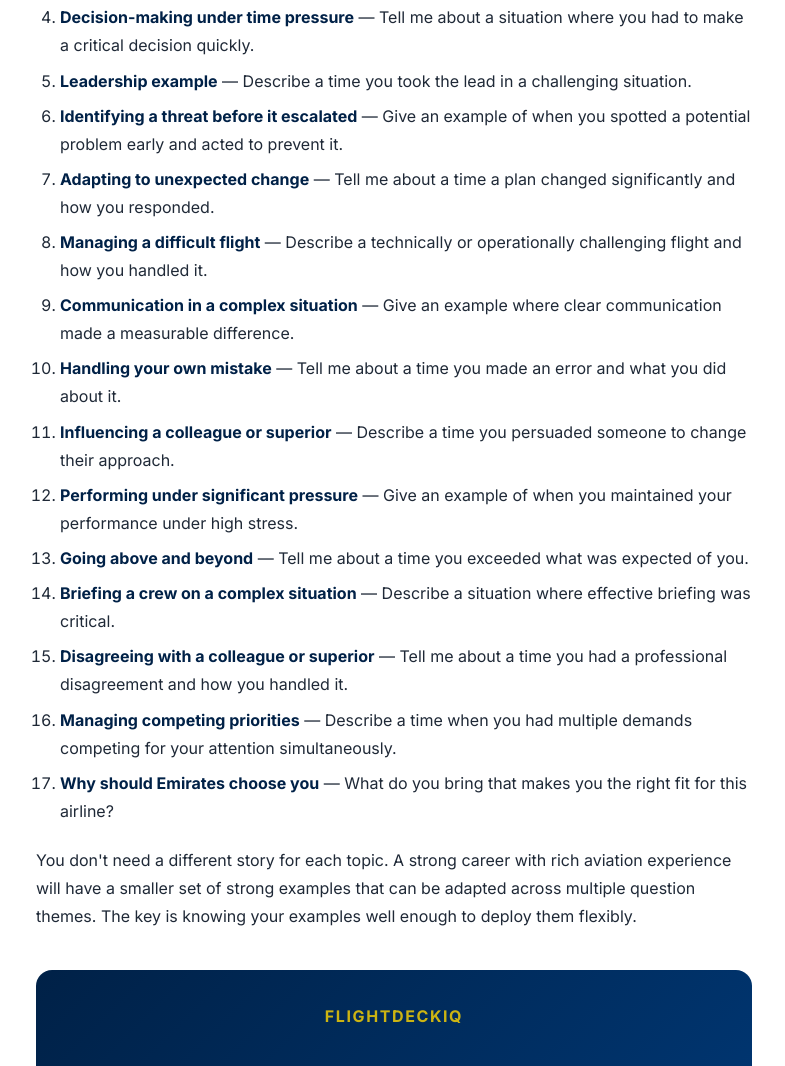
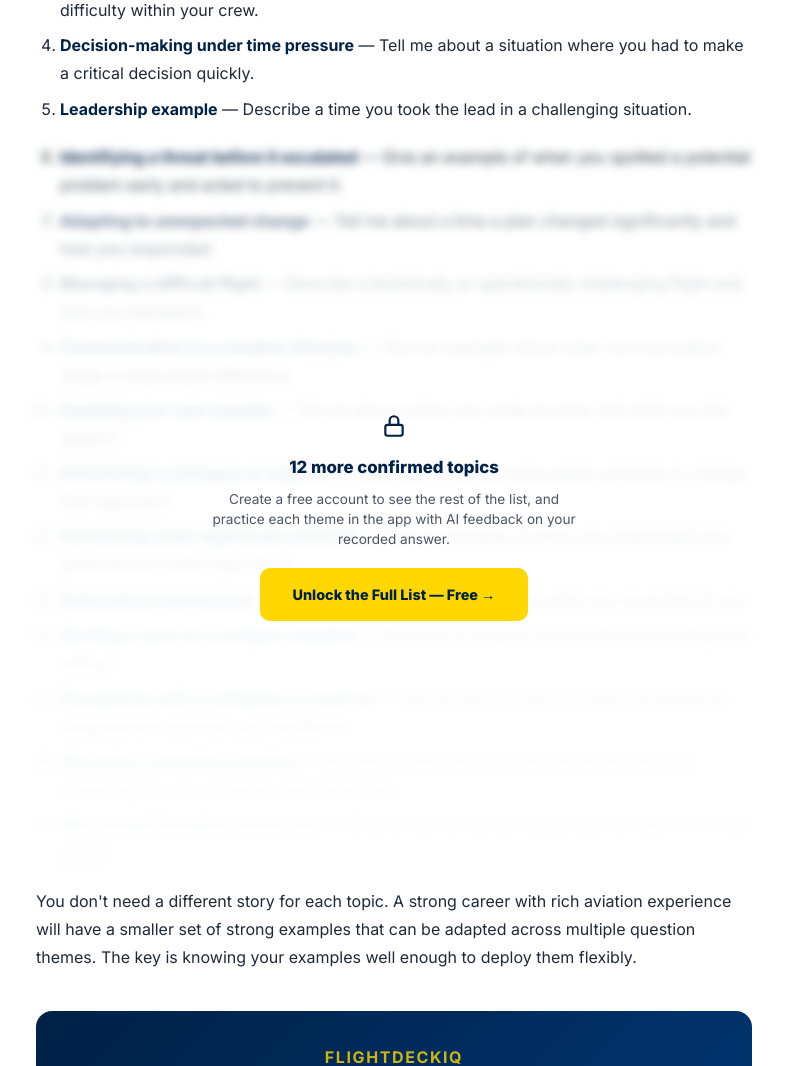
Before and after one commit to checklistlabs/flightdeckiq-landing, a website: page blog/emirates-hirevue-guide-2026.html in a window 1280 px wide. Shown: the part 4368-5434 px from the top of the page, without its empty margins (246-1031 px from the left). Drawn offline with Linux system fonts and the light colour scheme.

Commit message:
seo: gate 12 of 17 HireVue question topics behind free signup
Guide was giving away the full confirmed question list for free with a
low CTA click-through rate on its highest-traffic page. First 5 topics
stay visible in full; remaining 12 are blurred with a "create a free
account" teaser, matching the existing in-app paywall pattern
(VideoInterview.jsx FREE_QUESTION_COUNT).

```diff
--- a/blog/emirates-hirevue-guide-2026.html
+++ b/blog/emirates-hirevue-guide-2026.html
@@ -238,6 +238,18 @@
     .cta-inline .cta-inline-sub { color: rgba(255,255,255,0.7); }
     .cta-inline-btn { display: inline-block; background: #FFD700; color: #002147; font-weight: 800; font-size: 0.9rem; padding: 0.85rem 2rem; border-radius: 10px; text-decoration: none; }
     .cta-inline-btn:hover { opacity: 0.9; }
+
+    .locked-questions { position: relative; margin: 0 0 1.3rem; }
+    .locked-questions-list { filter: blur(5px); user-select: none; pointer-events: none; }
+    .locked-questions-overlay {
+      position: absolute; top: 0; left: -0.75rem; right: -0.75rem; bottom: 0;
+      display: flex; flex-direction: column; align-items: center; justify-content: center; text-align: center;
+      background: linear-gradient(180deg, rgba(255,255,255,0) 0%, rgba(255,255,255,0.88) 22%, rgba(255,255,255,0.98) 100%);
+      padding: 2.5rem 1.5rem 1rem;
+    }
+    .locked-questions-lock { width: 26px; height: 26px; color: var(--navy); margin-bottom: 0.85rem; }
+    .locked-questions-cta-title { font-size: 1.05rem; font-weight: 800; color: var(--navy); margin-bottom: 0.4rem; }
+    .locked-questions-cta-sub { font-size: 0.85rem; line-height: 1.5; color: var(--gray-600); max-width: 380px; margin: 0 auto 1.15rem; }
   </style>
   <script type="application/ld+json">
   {
@@ -407,7 +419,7 @@
 
   <h2 id="question-topics">17 Confirmed Question Topics From Candidate Reports</h2>
 
-  <p>Based on publicly shared candidate reports from PPRuNe and aviation community forums, the following topics consistently appear across multiple Emirates HireVue cohorts. These aren't verbatim questions — the exact phrasing varies — but these are the themes you should have prepared examples for:</p>
+  <p>Based on publicly shared candidate reports from PPRuNe and aviation community forums, the following topics consistently appear across multiple Emirates HireVue cohorts. These aren't verbatim questions — the exact phrasing varies — but these are the themes you should have prepared examples for. Here are the first five in full; create a free account to see the remaining twelve.</p>
 
   <ol>
     <li><strong>Career summary and motivation</strong> — Tell me about your aviation background and what led you to apply to Emirates.</li>
@@ -415,6 +427,10 @@
     <li><strong>Handling a difficult crew member</strong> — Describe a time you had to manage conflict or difficulty within your crew.</li>
     <li><strong>Decision-making under time pressure</strong> — Tell me about a situation where you had to make a critical decision quickly.</li>
     <li><strong>Leadership example</strong> — Describe a time you took the lead in a challenging situation.</li>
+  </ol>
+
+  <div class="locked-questions">
+    <ol start="6" class="locked-questions-list">
       <li><strong>Identifying a threat before it escalated</strong> — Give an example of when you spotted a potential problem early and acted to prevent it.</li>
       <li><strong>Adapting to unexpected change</strong> — Tell me about a time a plan changed significantly and how you responded.</li>
       <li><strong>Managing a difficult flight</strong> — Describe a technically or operationally challenging flight and how you handled it.</li>
@@ -428,6 +444,16 @@
       <li><strong>Managing competing priorities</strong> — Describe a time when you had multiple demands competing for your attention simultaneously.</li>
       <li><strong>Why should Emirates choose you</strong> — What do you bring that makes you the right fit for this airline?</li>
     </ol>
+    <div class="locked-questions-overlay">
+      <svg class="locked-questions-lock" viewBox="0 0 24 24" fill="none" stroke="currentColor" stroke-width="2" stroke-linecap="round" stroke-linejoin="round">
+        <rect x="4" y="11" width="16" height="10" rx="2"></rect>
+        <path d="M8 11V7a4 4 0 0 1 8 0v4"></path>
+      </svg>
+      <div class="locked-questions-cta-title">12 more confirmed topics</div>
+      <div class="locked-questions-cta-sub">Create a free account to see the rest of the list, and practice each theme in the app with AI feedback on your recorded answer.</div>
+      <a href="https://app.flightdeckiq.com/Register" class="cta-inline-btn">Unlock the Full List — Free →</a>
+    </div>
+  </div>
 
   <p>You don't need a different story for each topic. A strong career with rich aviation experience will have a smaller set of strong examples that can be adapted across multiple question themes. The key is knowing your examples well enough to deploy them flexibly.</p>
 
```
Lines whose indentation alone changed are shown as unchanged.
